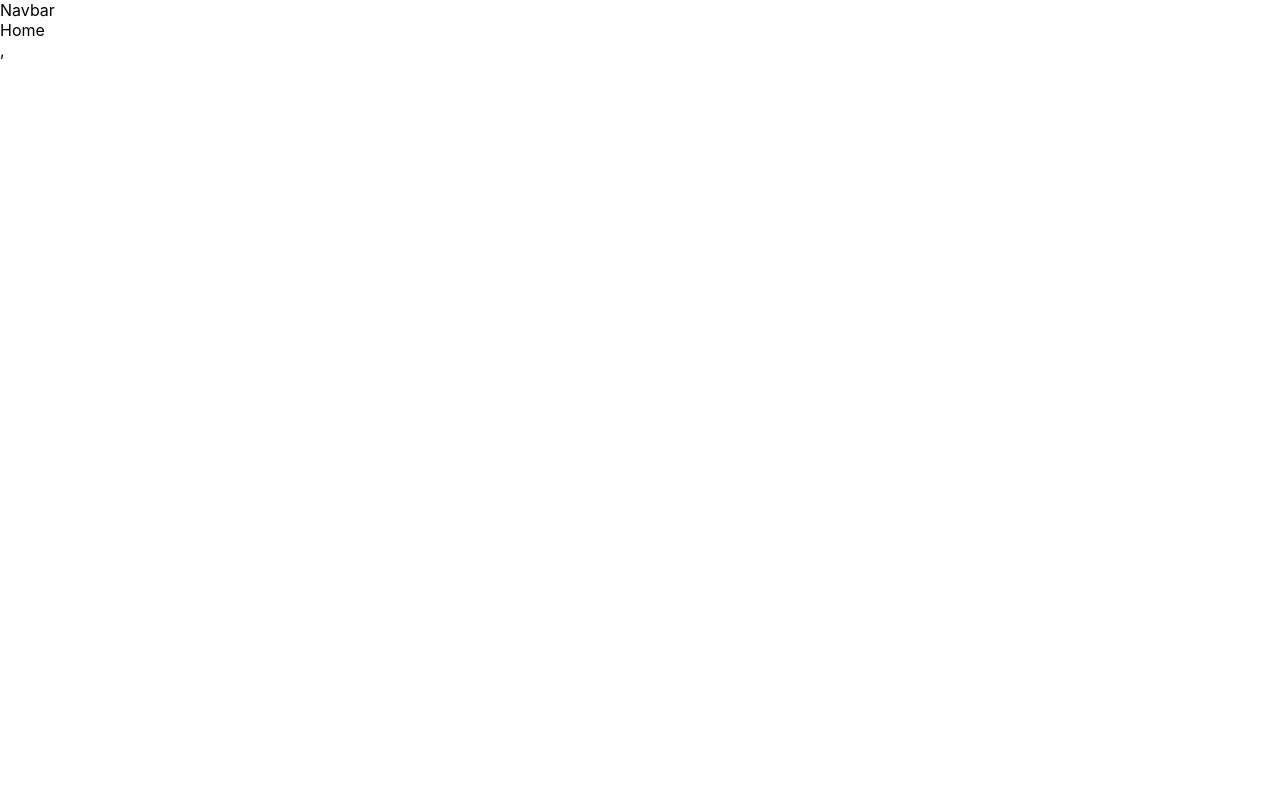
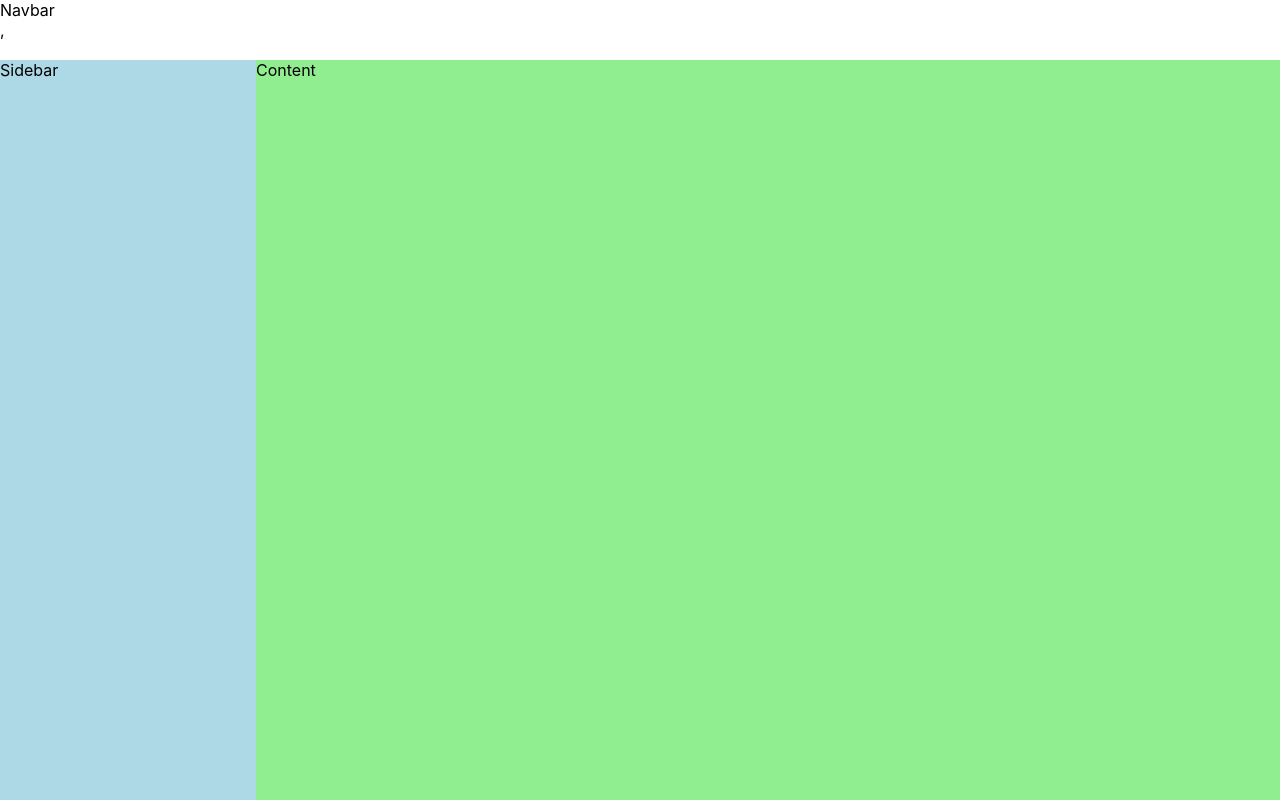
Before and after one commit to CartX-RCOS/website, a React (Create React App) app: page / in a window 1280 px wide. Built offline with nearby package versions, Linux system fonts and the light colour scheme.

Commit message:
Basic design of frontend

```diff
--- /dev/null
+++ b/src/components/Content/index.css
@@ -0,0 +1,10 @@
+.content {
+   width: 80%;
+   height: calc(100vh - 60px);
+
+   position: fixed;
+   left: 20%;
+   top: 60px;
+
+   background-color: lightgreen;
+}
--- /dev/null
+++ b/src/components/Content/index.jsx
@@ -0,0 +1,11 @@
+import './index.css'
+
+const Content = () => {
+  return (
+   <>
+      <div className="content">Content</div>
+   </>
+  )
+}
+
+export default Content
--- /dev/null
+++ b/src/components/Sidebar/index.css
@@ -0,0 +1,8 @@
+.sidebar {
+   height: calc(100vh - 60px);
+   width: 20%;
+
+   position: fixed;
+   top:60px;
+   background-color: lightblue;
+}
--- /dev/null
+++ b/src/components/Sidebar/index.jsx
@@ -0,0 +1,11 @@
+import './index.css'
+
+const Sidebar = () => {
+  return (
+   <>
+      <div className="sidebar">Sidebar</div>
+   </>
+  )
+}
+
+export default Sidebar
--- a/src/pages/Home/index.jsx
+++ b/src/pages/Home/index.jsx
@@ -1,9 +1,12 @@
 import './index.css'
+import Sidebar from '../../components/Sidebar'
+import Content from '../../components/Content'
 
 const Home = () => {
   return (
    <>
-      <div>Home</div>
+      <Sidebar />
+      <Content />
    </>
   )
 }
```
Also changed, not shown: src/logo.svg (deleted).
